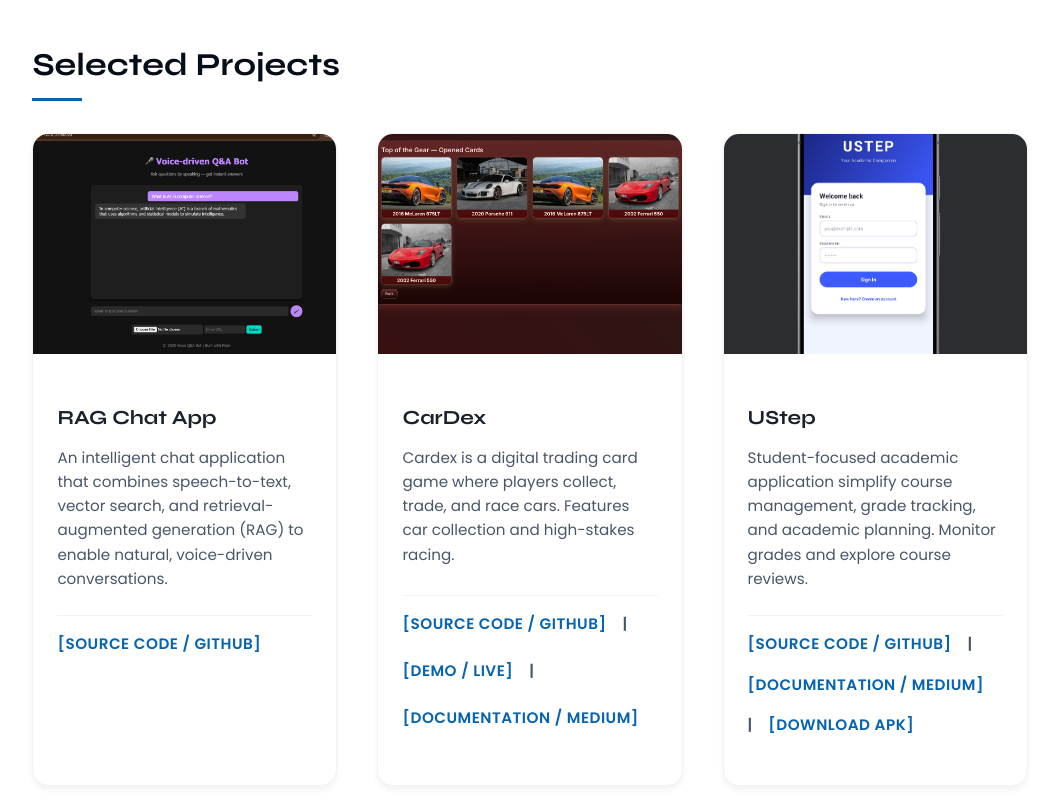
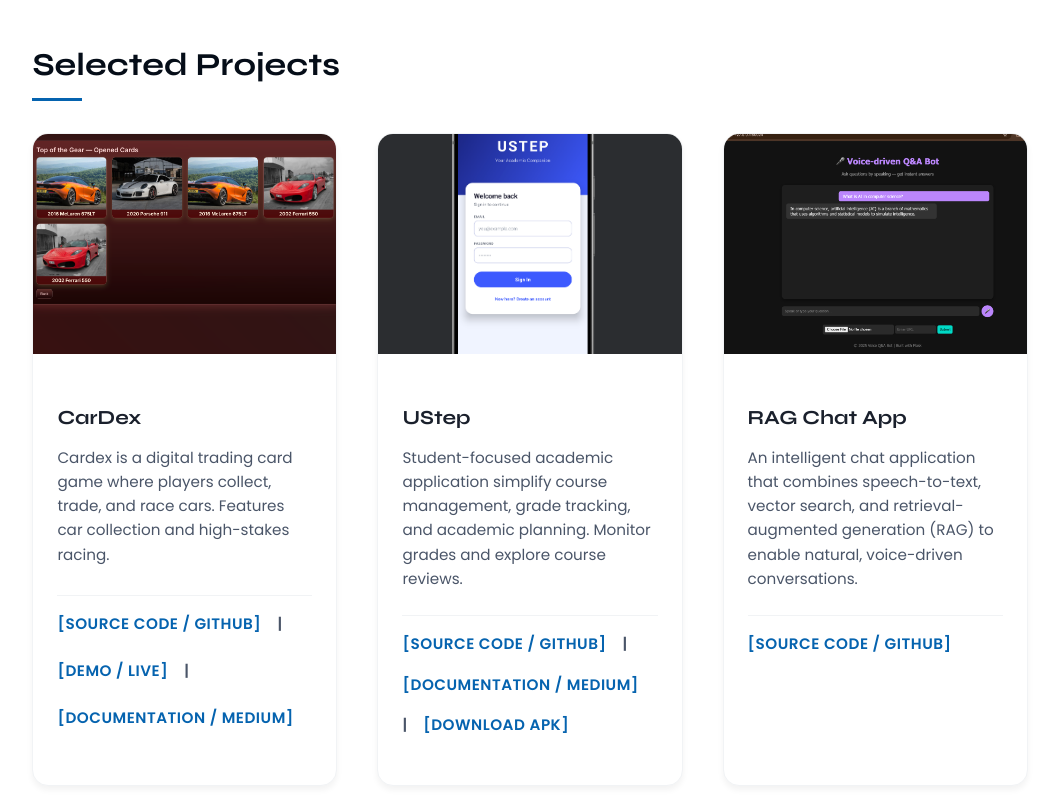
Before and after one commit to subhashyadavon/SubhashYadav, a React (Vite) app: page / in a window 1280 px wide. Shown: the part 4760-5560 px from the top of the page, without its empty margins (150-1209 px from the left). Built offline with nearby package versions, Linux system fonts and the light colour scheme.

Commit message:
Move RAG Chat App to 3rd position

```diff
--- a/src/assets/mywork_data.js
+++ b/src/assets/mywork_data.js
@@ -13,13 +13,6 @@ import shell_img from './shell.png'
 const mywork_data = [
     {
         w_no: 1,
-        w_name: "RAG Chat App",
-        w_desc: "An intelligent chat application that combines speech-to-text, vector search, and retrieval-augmented generation (RAG) to enable natural, voice-driven conversations.",
-        w_img: project1_img,
-        w_github: "https://github.com/subhashyadavon/voice-driven-qna-bot.git",
-    },
-    {
-        w_no: 2,
         w_name: "CarDex",
         w_desc: "Cardex is a digital trading card game where players collect, trade, and race cars. Features car collection and high-stakes racing.",
         w_img: project2_img,
@@ -28,7 +21,7 @@ const mywork_data = [
         w_link: "https://app-cardex.azurewebsites.net/"
     },
     {
-        w_no: 3,
+        w_no: 2,
         w_name: "UStep",
         w_desc: "Student-focused academic application simplify course management, grade tracking, and academic planning. Monitor grades and explore course reviews.",
         w_img: ustep_img,
@@ -36,6 +29,14 @@ const mywork_data = [
         w_medium: "https://medium.com/p/598c8edbbba6?postPublishedType=initial",
         w_apk: "https://drive.google.com/file/d/1KFODnr0fi8JvtacVrN0B5JMXcYUgxL-5/view?usp=sharing"
     },
+    {
+        w_no: 3,
+        w_name: "RAG Chat App",
+        w_desc: "An intelligent chat application that combines speech-to-text, vector search, and retrieval-augmented generation (RAG) to enable natural, voice-driven conversations.",
+        w_img: project1_img,
+        w_github: "https://github.com/subhashyadavon/voice-driven-qna-bot.git",
+    },
+
     {
         w_no: 4,
         w_name: "HCI To-Do App",
```
